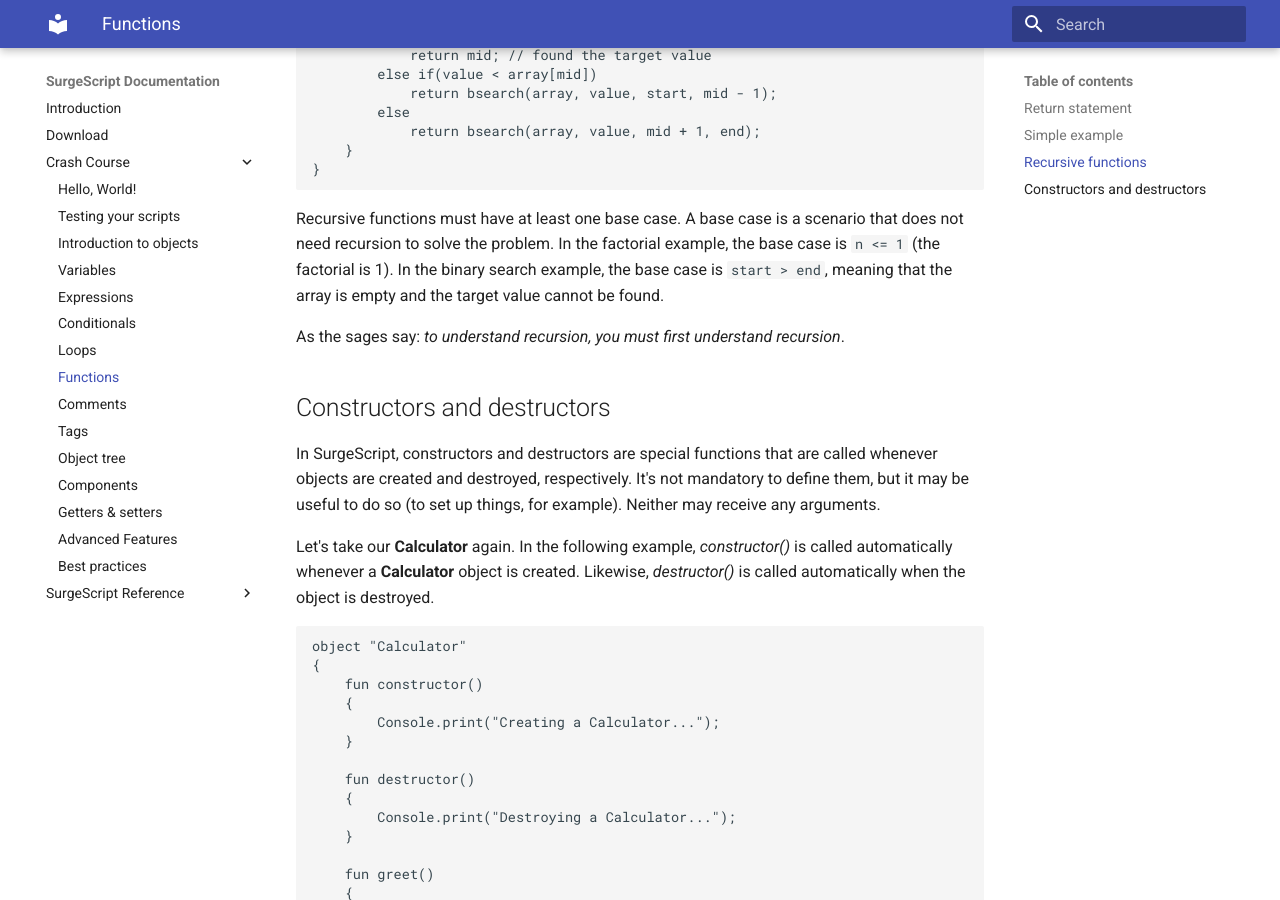
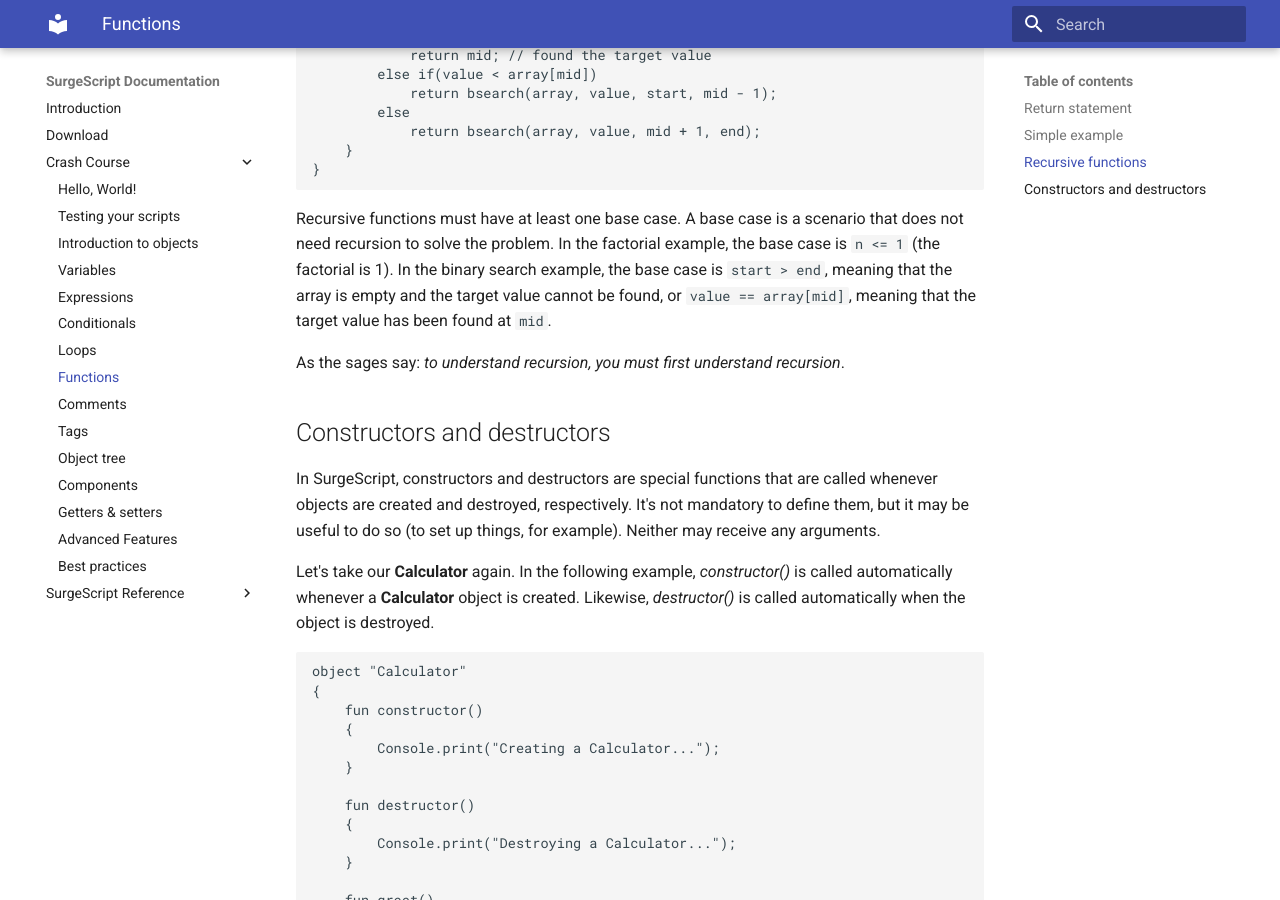
Before and after one commit to alemart/surgescript, an MkDocs documentation site: the page built from docs/tutorials/functions.md, in a window 1280 px wide and 900 px high, scrolled down 2692 px. Built offline with MkDocs 1.6.1 and Material for MkDocs 9.7.7, drawn with Linux system fonts in a browser that asks for light colours; old or Windows-style settings are respelled for this version of MkDocs.

Commit message:
Improved the description of bsearch

````diff
--- a/docs/tutorials/functions.md
+++ b/docs/tutorials/functions.md
@@ -127,7 +127,7 @@ object "BinarySearch"
 }
 ```
 
-Recursive functions must have at least one base case. A base case is a scenario that does not need recursion to solve the problem. In the factorial example, the base case is `n <= 1` (the factorial is 1). In the binary search example, the base case is `start > end`, meaning that the array is empty and the target value cannot be found.
+Recursive functions must have at least one base case. A base case is a scenario that does not need recursion to solve the problem. In the factorial example, the base case is `n <= 1` (the factorial is 1). In the binary search example, the base case is `start > end`, meaning that the array is empty and the target value cannot be found, or `value == array[mid]`, meaning that the target value has been found at `mid`.
 
 As the sages say: *to understand recursion, you must first understand recursion*.
 
````
